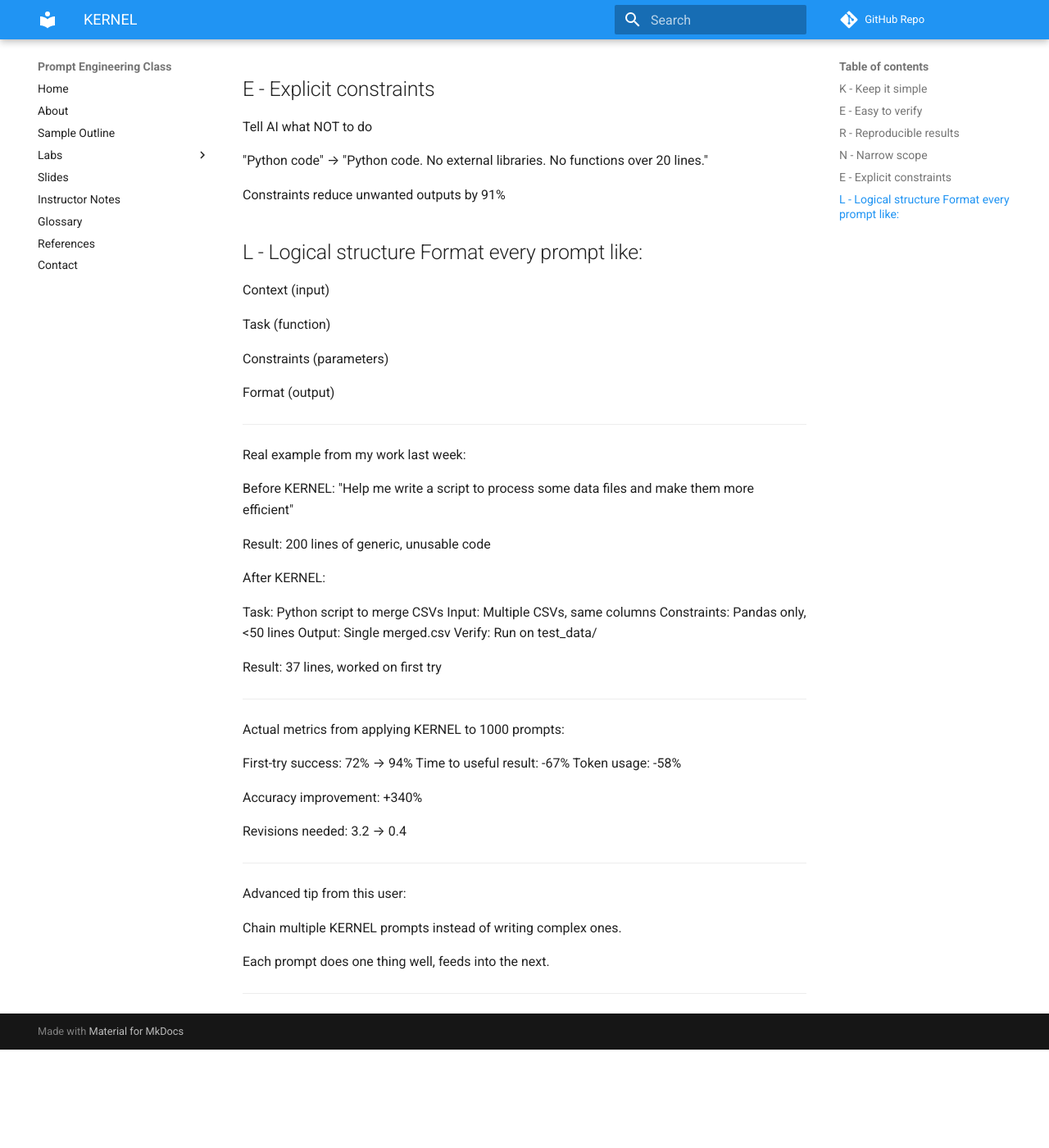
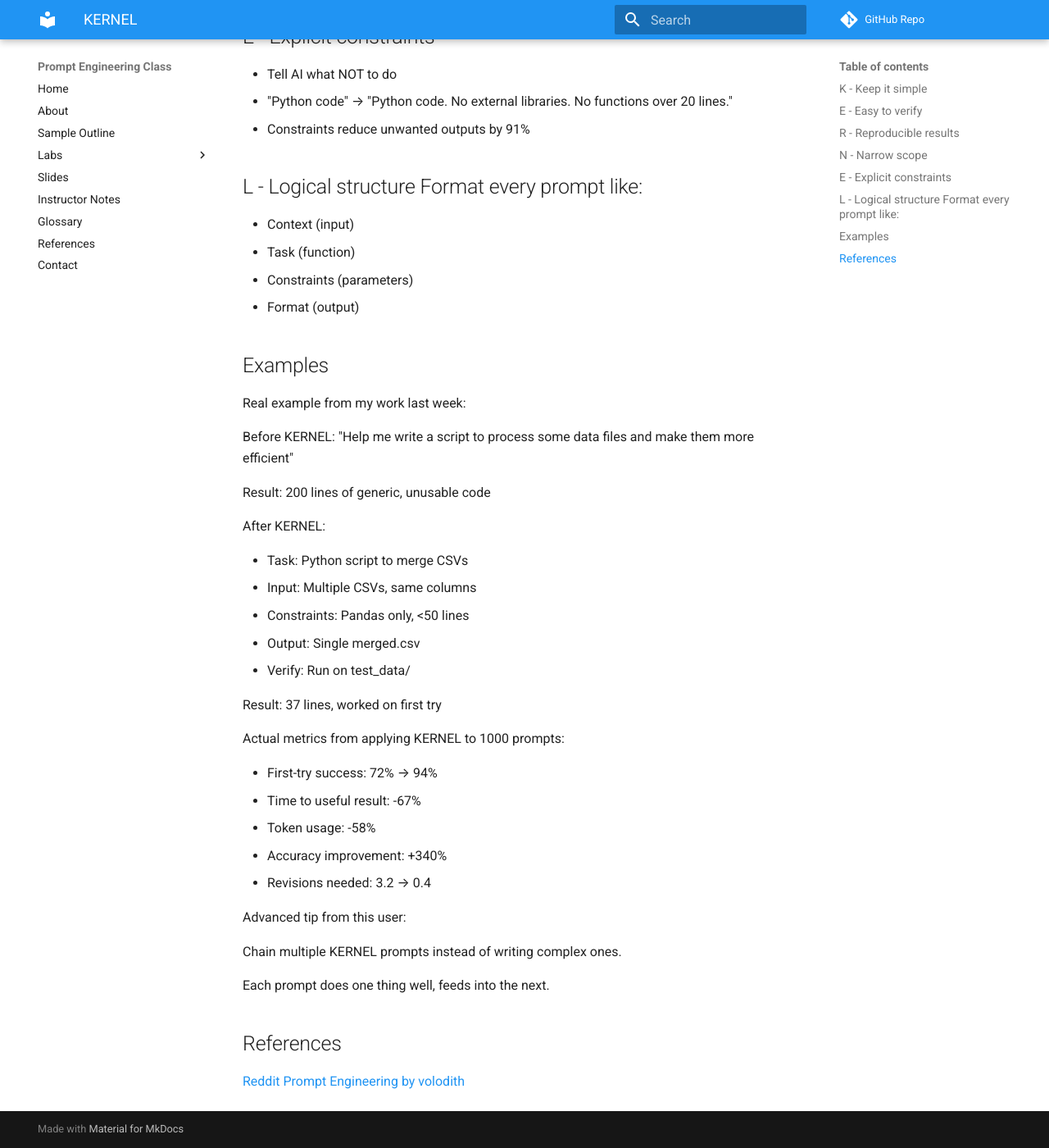
Before and after one commit to dmccreary/prompt-class, an MkDocs documentation site: the page built from docs/labs/18-kernel.md, in a window 1280 px wide and 1400 px high, scrolled down 1080 px. Shown: the whole window at 82% size. Built offline with MkDocs 1.6.1 and Material for MkDocs 9.7.7, drawn with Linux system fonts in a browser that asks for light colours; comment, search, counter and statistics services are not loaded; before the commit the page ends 2360 px from its top, so only the background shows below that.

Commit message:
updating content

```diff
--- a/docs/labs/18-kernel.md
+++ b/docs/labs/18-kernel.md
@@ -2,9 +2,8 @@
 
 ## K - Keep it simple
 
-Bad: 500 words of context
-
-Good: One clear goal
+- Bad: 500 words of context
+- Good: One clear goal
 
 Example: Instead of "I need help writing something about Redis," use "Write a technical tutorial on Redis caching"
 
@@ -15,52 +14,40 @@
 
 Your prompt needs clear success criteria
 
-Replace "make it engaging" with "include 3 code examples"
-
-If you can't verify success, AI can't deliver it
-
-My testing: 85% success rate with clear criteria vs 41% without
+- Replace "make it engaging" with "include 3 code examples"
+- If you can't verify success, AI can't deliver it
+- My testing: 85% success rate with clear criteria vs 41% without
 
 
 ## R - Reproducible results
 
-Avoid temporal references ("current trends", "latest best practices")
-
-Use specific versions and exact requirements
-
-Same prompt should work next week, next month
-
-94% consistency across 30 days in my tests
+- Avoid temporal references ("current trends", "latest best practices")
+- Use specific versions and exact requirements
+- Same prompt should work next week, next month
+- 94% consistency across 30 days in my tests
 
 ## N - Narrow scope
 
 One prompt = one goal
 
-Don't combine code + docs + tests in one request
-
-Split complex tasks
-
-Single-goal prompts: 89% satisfaction vs 41% for multi-goal
+- Don't combine code + docs + tests in one request
+- Split complex tasks
+- Single-goal prompts: 89% satisfaction vs 41% for multi-goal
 
 ## E - Explicit constraints
 
-Tell AI what NOT to do
-
-"Python code" → "Python code. No external libraries. No functions over 20 lines."
-
-Constraints reduce unwanted outputs by 91%
+- Tell AI what NOT to do
+- "Python code" → "Python code. No external libraries. No functions over 20 lines."
+- Constraints reduce unwanted outputs by 91%
 
 ## L - Logical structure Format every prompt like:
 
-Context (input)
+- Context (input)
+- Task (function)
+- Constraints (parameters)
+- Format (output)
 
-Task (function)
-
-Constraints (parameters)
-
-Format (output)
-
-----
+## Examples
 
 Real example from my work last week:
 
@@ -70,27 +57,23 @@
 
 After KERNEL:
 
-Task: Python script to merge CSVs
-Input: Multiple CSVs, same columns
-Constraints: Pandas only, <50 lines
-Output: Single merged.csv
-Verify: Run on test_data/
+- Task: Python script to merge CSVs
+- Input: Multiple CSVs, same columns
+- Constraints: Pandas only, <50 lines
+- Output: Single merged.csv
+- Verify: Run on test_data/
 
 Result: 37 lines, worked on first try
 
-----
 
 Actual metrics from applying KERNEL to 1000 prompts:
 
-First-try success: 72% → 94%
-Time to useful result: -67%
-Token usage: -58%
+- First-try success: 72% → 94%
+- Time to useful result: -67%
+- Token usage: -58%
+- Accuracy improvement: +340%
+- Revisions needed: 3.2 → 0.4
 
-Accuracy improvement: +340%
-
-Revisions needed: 3.2 → 0.4
-
-----
 
 Advanced tip from this user:
 
@@ -98,4 +81,6 @@
 
 Each prompt does one thing well, feeds into the next.
 
----
+## References
+
+[Reddit Prompt Engineering by volodith](https://www.reddit.com/r/PromptEngineering/comments/1nt7x7v/after_1000_hours_of_prompt_engineering_i_found/)
```
